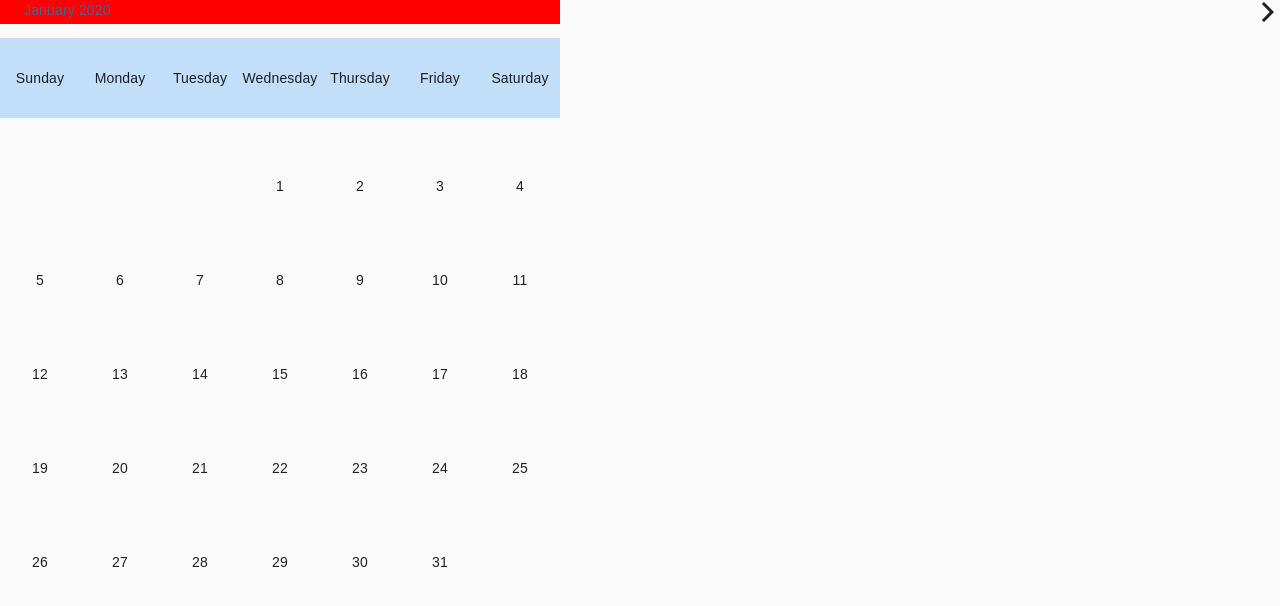
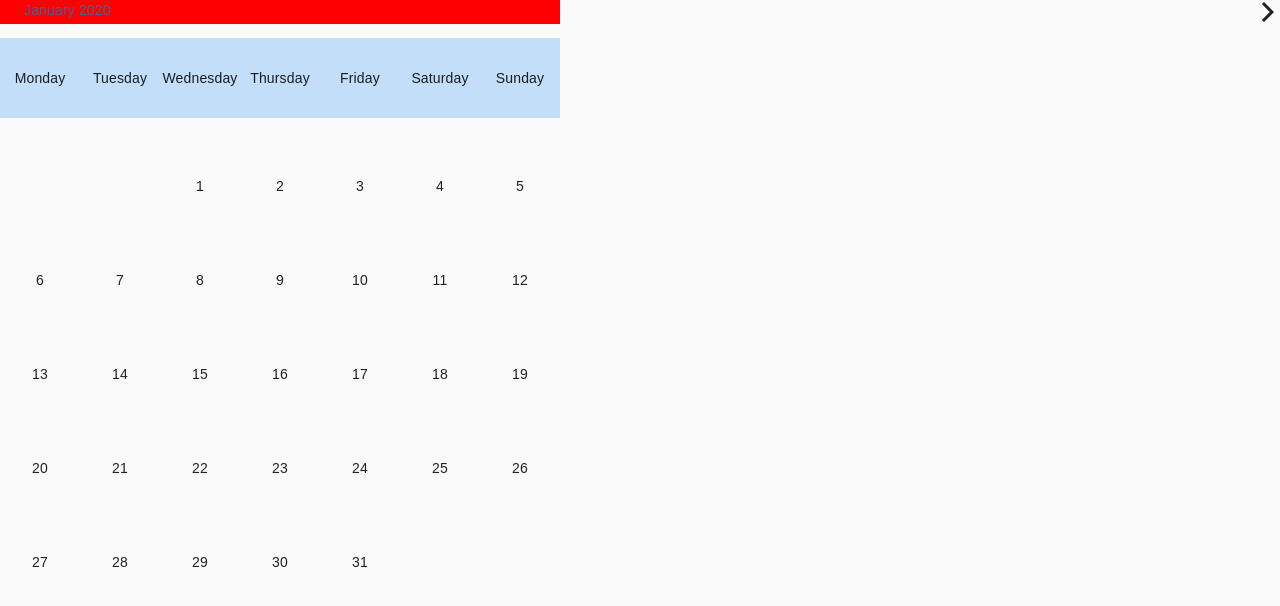
Before and after one commit to Al0nesauurs/calendar-na, a React (Create React App) app: page / in a window 1280 px wide. Shown: the top 606 px of the page. Built offline with nearby package versions, Linux system fonts and the light colour scheme.

Commit message:
render many time and select show wrong tooltip

```diff
--- a/src/App.tsx
+++ b/src/App.tsx
@@ -1,27 +1,25 @@
-import React, { ChangeEvent, FC, useEffect, useCallback, useState } from 'react';
+import React, { FC, useEffect, useState } from 'react';
 import './App.css';
-import { format, getDate, getMonth, getWeekOfMonth, lastDayOfMonth, startOfMonth, endOfMonth, formatRelative, subDays } from 'date-fns'
+import { format, getDate, getMonth, startOfMonth, endOfMonth } from 'date-fns'
 import { makeStyles } from '@material-ui/core/styles';
-import clsx from 'clsx'
-
 import ArrowBackIosIcon from '@material-ui/icons/ArrowBackIos';
 import ArrowForwardIosIcon from '@material-ui/icons/ArrowForwardIos';
 
-const App: React.FC = () => {
+import CalendarDrawer from './components/CalendarDrawer';
 
+const App: FC = () => {
 
   // Get current date
-  let todayDate = getDate(new Date())
   let todayMonth = getMonth(new Date())
 
   // Use state part
   const [monthIndex, setMonthIndex] = useState(todayMonth)
   const [nextDisabled, setNextDisabled] = useState(false)
   const [backDisabled, setBackDisabled] = useState(false)
-
-  console.log('Last Day of month is: ', format(lastDayOfMonth(new Date()), 'ii'))
-  console.log('Last Day of month is: ', format(lastDayOfMonth(new Date()), 'iii'))
-  console.log(format(new Date(), 'iiii'))
+  const [isDrawerOpen, setIsDrawerOpen] = useState(false);
+  const [selectedDate, setSelectedDate] = useState()
+  const [tasks, setTasks] = useState<TodoTask[]>([])
+  const [allMonth, setAllMonth] = useState([])
   const useStyles = makeStyles(theme => ({
     mainButton: {
       bottom: theme.spacing(2),
@@ -53,14 +51,14 @@ const App: React.FC = () => {
       visibility: "hidden",
     },
     firstWeek: {
-      justifyContent:'flex-end'
+      justifyContent: 'flex-end'
     }
   }));
   const classes = useStyles();
 
   // Date Constant
   const monthList = ['January', 'February', 'March', 'April', 'May', 'June', 'July', 'August', 'September', 'October', 'November', 'December']
-  const DayList = ['Sun', 'Mon', 'Tue', 'Wed', 'Thu', 'Fri', 'Sat']
+  const DayList = ['Mon', 'Tue', 'Wed', 'Thu', 'Fri', 'Sat', 'Sun']
 
   const toggleMonth = (itr: number) => {
     setMonthIndex(monthIndex + itr)
@@ -79,22 +77,21 @@ const App: React.FC = () => {
   // init page
   useEffect(() => {
     toggleMonth(0)
-    console.log('test count')
+    console.log('test count', selectedDate, ' ', format(new Date(), 'dd MMMM yyyy'))
     // TODO please fix this
   }, [])
 
 
-
-  // month cal
-  function calMonth() {
+  // month cal TODO too many call
+  const calMonth = () => {
     let monthDate = []
     for (let i = 0; i < 12; i++) {
       let dayOfStartMonth = format(startOfMonth(new Date(2020, i, 1)), 'iii')
       let dateEndOfMonth = getDate(endOfMonth(new Date(2020, i, 1)))
-      monthDate.push (
+      monthDate.push(
         // month content
         <div key={monthList[i]} className={monthIndex === i ? classes.monthStyle : classes.monthStyleHidden}>
-            {calWeek(dayOfStartMonth, dateEndOfMonth)}
+          {calWeek(i, dayOfStartMonth, dateEndOfMonth)}
         </div>
       )
     }
@@ -102,8 +99,8 @@ const App: React.FC = () => {
   }
 
   // input eg Mon, TUe
-  function calWeek(day: string, lastDate: number) {
-    lastDate+=1
+  function calWeek(curMonth: number, day: string, lastDate: number) {
+    lastDate += 1
     let curDate = 1
     let emptyDate = []
     let curWeek = []
@@ -111,30 +108,71 @@ const App: React.FC = () => {
     for (let i = 0; i < DayList.indexOf(day); i++) {
       // if sunday = no free li if Tue = 2 free li
       emptyDate.push(
-        <li></li>
+        <li key={'space-' + i}></li>
       )
     }
     for (let i = 0; i < 7 - emptyDate.length; i++) {
+      let tempDate = curDate
       curWeek.push(
         // Todo mark
-        <li><span>{curDate}</span></li>
+        <li
+          key={monthList[curMonth] + '-date-' + curDate}
+          className={tasks.find(e => (e.id === format(new Date(2020, curMonth, tempDate), 'dd MMMM yyyy'))) ? "mark" : ""}
+          onClick={() => handleClickDate(tempDate, curMonth)
+          }><span>{curDate}</span><span className="tooltip-text">Chinese New Year</span></li>
       )
-      curDate+=1
+      curDate += 1
     }
-    week.push(<ul className={classes.firstWeek}>{curWeek}</ul>)
+    week.push(<ul key={monthList[curMonth] + '-week-' + week.length + 1} className={classes.firstWeek}>{curWeek}</ul>)
     while (curDate < lastDate) {
+      let a = (tasks.find(e => e.id === selectedDate))
+
       curWeek = []
       for (let i = 0; i < 7 && curDate < lastDate; i++) {
+        let tempDate = curDate
         curWeek.push(
           // Todo mark
-          <li><span>{curDate}</span></li>
-          )
-          curDate+=1
-        }
-        week.push(<ul>{curWeek}</ul>)
+          <li
+            key={monthList[curMonth] + '-date-' + curDate}
+            className={tasks.find(e => (e.id === format(new Date(2020, curMonth, tempDate), 'dd MMMM yyyy'))) ? "mark" : ""}
+            onClick={() => handleClickDate(tempDate, curMonth)}
+          ><span>{curDate}</span><span className="tooltip-text">{tasks.find(e => e.id === selectedDate)?.description}</span></li>
+        )
+        curDate += 1
       }
+      week.push(<ul key={monthList[curMonth] + '-week-' + week.length + 1}>{curWeek}</ul>)
+    }
     return week
   }
+
+  interface TodoTask {
+    id: string;
+    description: string;
+    isDone: boolean;
+    createdAt: string;
+    marked: boolean
+  }
+
+  const addTask = (taskData: Pick<TodoTask, 'description'>) => {
+    console.log(selectedDate)
+    setTasks([
+      ...tasks,
+      {
+        ...taskData,
+        id: selectedDate,
+        createdAt: '',
+        isDone: false,
+        marked: true
+      },
+    ]);
+    setIsDrawerOpen(false)
+  };
+
+  function handleClickDate(date: number, month: number) {
+    setSelectedDate(format(new Date(2020, month, date), 'dd MMMM yyyy'))
+    setIsDrawerOpen(true)
+  }
+  let alltestMonth = calMonth()
 
   return (
     <div className="calendar">
@@ -145,16 +183,22 @@ const App: React.FC = () => {
       </div>
       <div className="container">
         <ul className="firstweek">
-          <li><span>Sunday</span></li>
           <li><span>Monday</span></li>
           <li><span>Tuesday</span></li>
           <li><span>Wednesday</span></li>
           <li><span>Thursday</span></li>
           <li><span>Friday</span></li>
           <li><span>Saturday</span></li>
+          <li><span>Sunday</span></li>
         </ul>
-        {calMonth()}
+        {alltestMonth}
       </div>
+      <CalendarDrawer
+        isOpen={isDrawerOpen}
+        onClose={() => setIsDrawerOpen(false)}
+        selectedDate={selectedDate}
+        onSave={addTask}
+      />
     </div>
   );
 }
--- /dev/null
+++ b/src/components/CalendarDrawer.tsx
@@ -0,0 +1,83 @@
+import AppBar from '@material-ui/core/AppBar';
+import Button from '@material-ui/core/Button';
+import Drawer from '@material-ui/core/Drawer';
+import { makeStyles } from '@material-ui/core/styles';
+import TextField from '@material-ui/core/TextField';
+import Toolbar from '@material-ui/core/Toolbar';
+import Typography from '@material-ui/core/Typography';
+import React, { ChangeEventHandler, FC, useState } from 'react';
+
+const useStyles = makeStyles(theme => ({
+  drawer: {
+    width: theme.spacing(40),
+  },
+  drawerContent: {
+    padding: theme.spacing(2, 3),
+  },
+  buttonContainer: {
+    display: 'flex',
+    justifyContent: 'space-between',
+    margin: theme.spacing(2, 0, 0, -1),
+  },
+}));
+
+interface CalendarDrawerProps {
+  isOpen: boolean;
+  onClose: () => void;
+  onSave: (data: { description: string }) => void;
+  selectedDate: string;
+}
+
+const CalendarDrawer: FC<CalendarDrawerProps> = props => {
+  const { isOpen, onClose, onSave, selectedDate } = props;
+  const classes = useStyles(props);
+  const [description, setDescription] = useState('');
+
+  const updateDescription: ChangeEventHandler<HTMLInputElement> = event =>
+    setDescription(event.target.value);
+
+  return (
+    <Drawer
+      anchor="right"
+      classes={{ paper: classes.drawer }}
+      SlideProps={{
+        onEnter: () => {
+          setDescription('');
+        },
+      }}
+      open={isOpen}
+    >
+      <AppBar position="static">
+        <Toolbar>
+          <Typography variant="h6">{selectedDate}</Typography>
+        </Toolbar>
+      </AppBar>
+      <div className={classes.drawerContent}>
+        <TextField
+          fullWidth
+          multiline
+          label="Description"
+          margin="normal"
+          onChange={updateDescription}
+          rows="4"
+          value={description}
+          variant="outlined"
+        />
+        <div className={classes.buttonContainer}>
+          <Button color="primary" onClick={onClose}>
+            Cancel
+          </Button>
+          <Button
+            color="primary"
+            onClick={() => onSave({ description })}
+            variant="contained"
+          >
+            Save
+          </Button>
+        </div>
+      </div>
+    </Drawer>
+  );
+};
+
+export default CalendarDrawer;
```
